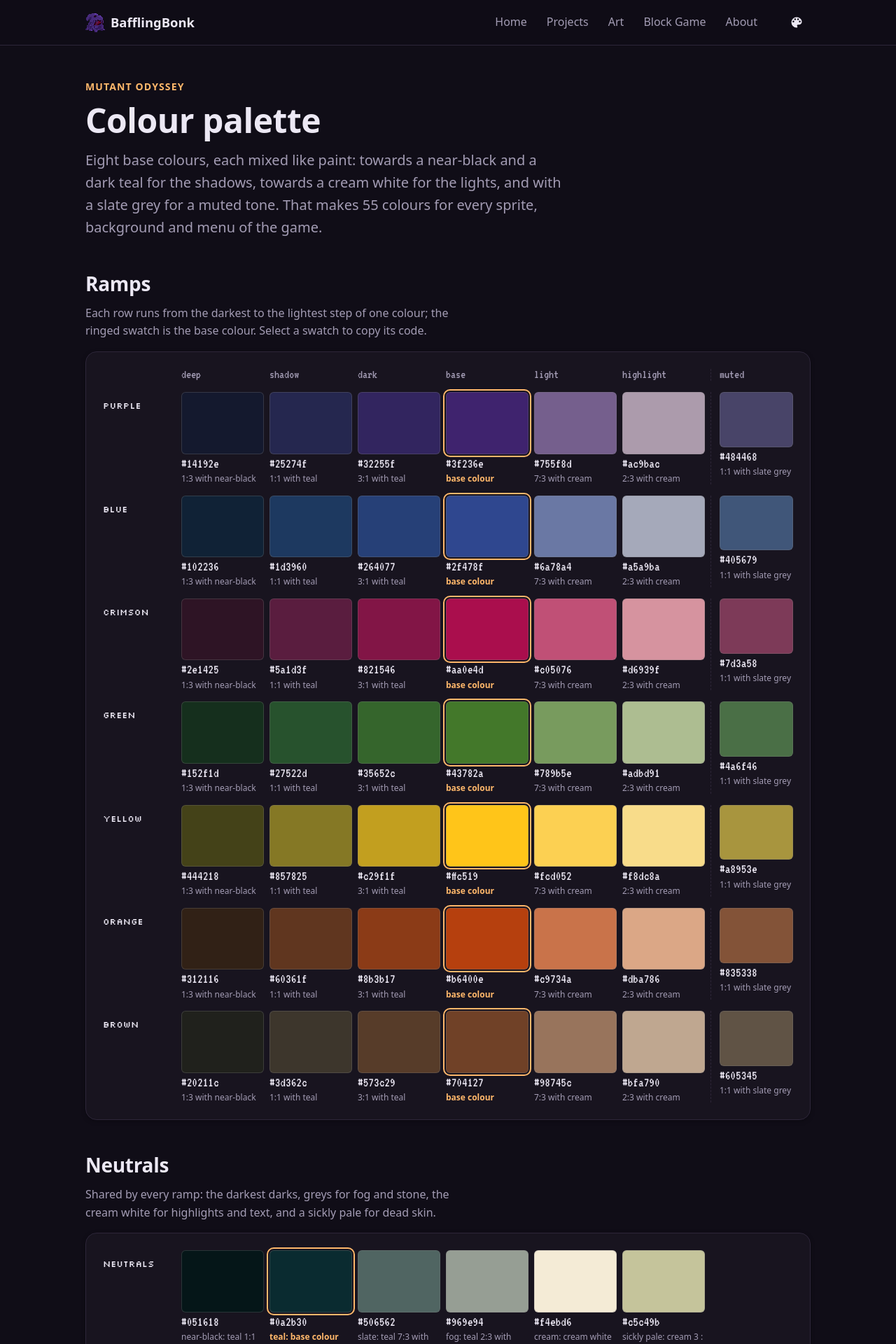
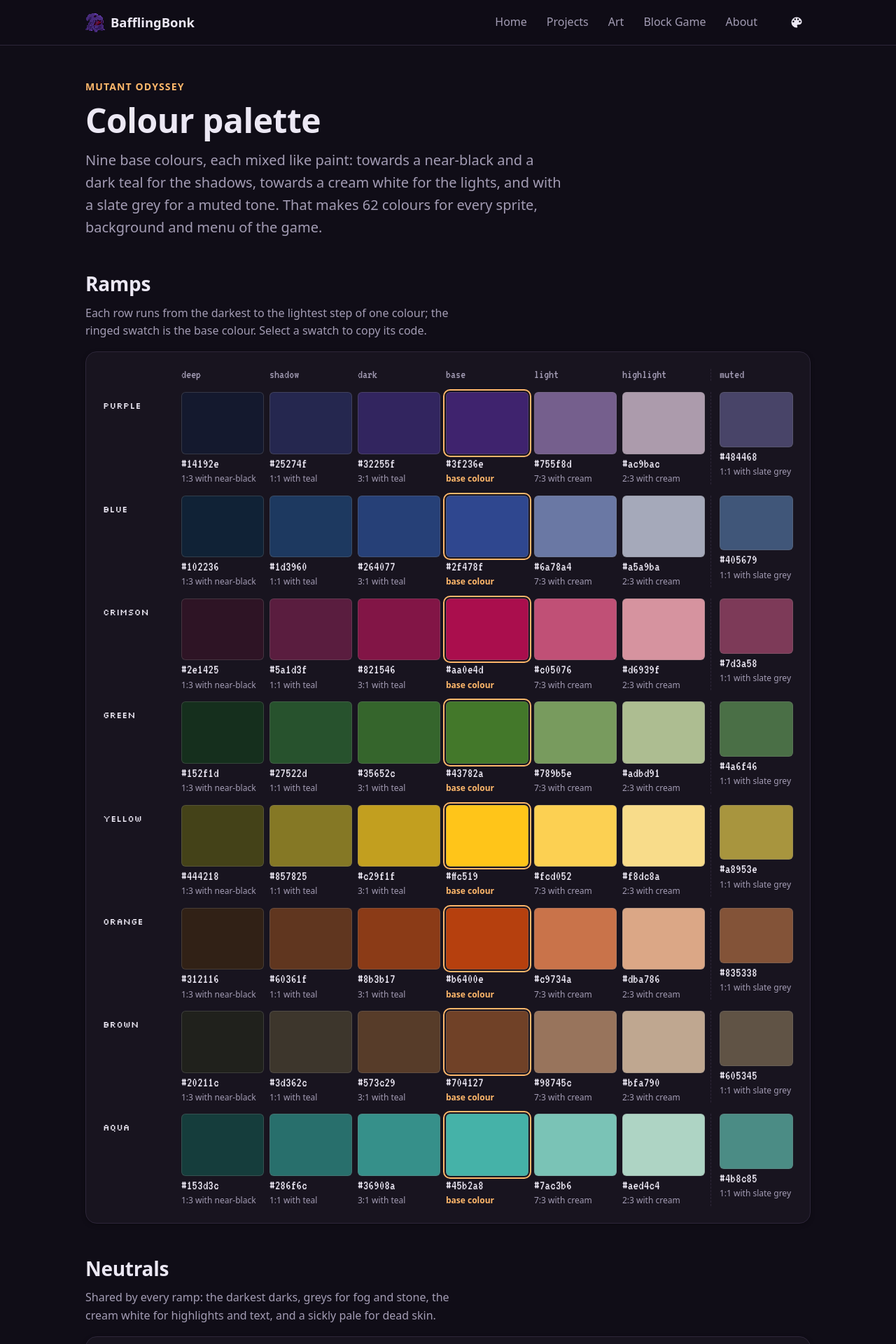
Before and after one commit to BafflingBonk/website, an Angular app: page /mutant-odyssey/palette in a window 1280 px wide. Shown: the top 1920 px of the page at 70% size. Built offline with nearby package versions, Linux system fonts and the light colour scheme.

Commit message:
add colors

```diff
--- a/src/app/core/data/palettes.ts
+++ b/src/app/core/data/palettes.ts
@@ -1,7 +1,7 @@
 import { Palette } from '../models/palette';
 
 // The colours of Mutant Odyssey; the game keeps them in `assets/palettes/mutant_odyssey.gpl`.
-// Eight base colours mixed like paint: shadows towards the dark teal and a near-black, lights
+// Nine base colours mixed like paint: shadows towards the dark teal and a near-black, lights
 // towards a cream white, muted tones with a slate grey.
 export const MUTANT_ODYSSEY_PALETTE: Palette = {
   id: 'mutant-odyssey',
@@ -91,6 +91,18 @@ export const MUTANT_ODYSSEY_PALETTE: Palette = {
       ],
       muted: { name: 'muted', hex: '#605345', recipe: '1:1 with slate grey' },
     },
+    {
+      name: 'Aqua',
+      steps: [
+        { name: 'deep', hex: '#153d3c', recipe: '1:3 with near-black' },
+        { name: 'shadow', hex: '#286f6c', recipe: '1:1 with teal' },
+        { name: 'dark', hex: '#36908a', recipe: '3:1 with teal' },
+        { name: 'base', hex: '#45b2a8', recipe: 'base colour', base: true },
+        { name: 'light', hex: '#7ac3b6', recipe: '7:3 with cream' },
+        { name: 'highlight', hex: '#aed4c4', recipe: '2:3 with cream' },
+      ],
+      muted: { name: 'muted', hex: '#4b8c85', recipe: '1:1 with slate grey' },
+    },
   ],
   neutrals: [
     { name: 'near-black', hex: '#051618', recipe: 'teal 1:1 with black' },
--- a/src/app/features/palette/palette.component.html
+++ b/src/app/features/palette/palette.component.html
@@ -3,7 +3,7 @@
     <span class="eyebrow">Mutant Odyssey</span>
     <h1>Colour palette</h1>
     <p>
-      Eight base colours, each mixed like paint: towards a near-black and a dark teal for the
+      Nine base colours, each mixed like paint: towards a near-black and a dark teal for the
       shadows, towards a cream white for the lights, and with a slate grey for a muted tone. That
       makes {{ colourCount }} colours for every sprite, background and menu of the game.
     </p>
```
